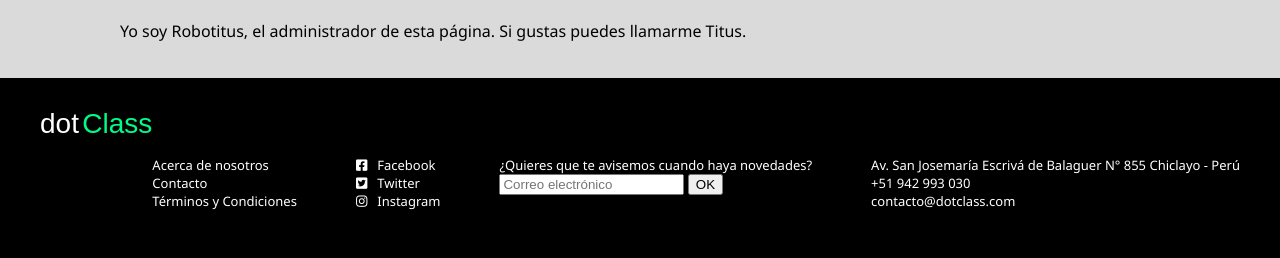
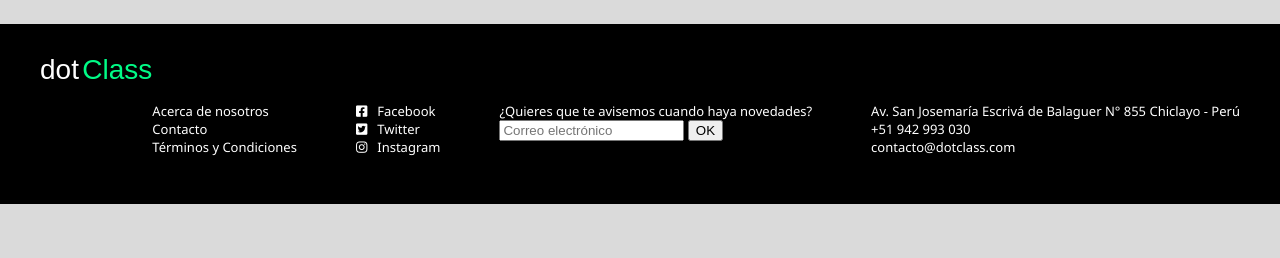
Before and after one commit to andleo17/dotClass, a PHP site: page /html/blog_content.html in a window 1280 px wide. Shown: the part 2205-2463 px from the top of the page. After the commit the page ends 2409 px from the top, so only its background shows below. Run offline with PHP 8.4, Linux system fonts and the light colour scheme; some libraries are stand-ins or nearby versions.

Commit message:
regresando height 100% - ref nueva imagen - color de a

```diff
--- a/css/style.css
+++ b/css/style.css
@@ -5,7 +5,7 @@ html, body {
     background-color: #DADADA;
     display: flex;
     flex-direction: column;
-    /* height: 100%; */
+    height: 100%;
 }
 
 nav {
@@ -677,7 +677,9 @@ align-items: center;
 margin: 15px 0;
 }
 
-
+.post_pop a, .cursos_top a {
+  color: #004D40;
+}
 
 /*--------------------------------------------------------------------------------------------------------*/
 
--- a/html/blog_content.html
+++ b/html/blog_content.html
@@ -80,7 +80,7 @@
 
         </div>
         <aside>
-            <ul>
+
                 <li>CURSOS TOP</li>
                 <ul class="cursos_top">
                     <li> <a href="">Cursos de Java</a> </li>
@@ -104,22 +104,21 @@
                 <hr>
                 <li >POSTS RELACIONADOS</li>
                     <ul class="post_pop">
-                        <li> <img src="https://www.robotitus.com/wp-content/uploads/2018/07/is-autism-a-kind-of-brain-damage-351x185.jpg" alt="post"> <a
+                        <li> <img src="https://www.robotitus.com/wp-content/uploads/2019/06/061219_cw_europa_feat-351x185.jpg" alt="post"> <a
                                 href="">Como construir una app para iPhone con Scratch </a></li>
-                        <li> <img src="https://www.robotitus.com/wp-content/uploads/2018/07/is-autism-a-kind-of-brain-damage-351x185.jpg" alt="post"> <a
+                        <li> <img src="https://www.robotitus.com/wp-content/uploads/2019/06/061219_cw_europa_feat-351x185.jpg" alt="post"> <a
                                 href="">Diez lenguajes de programacion</a></li>
-                        <li> <img src="https://www.robotitus.com/wp-content/uploads/2018/07/is-autism-a-kind-of-brain-damage-351x185.jpg" alt="post"> <a
+                        <li> <img src="https://www.robotitus.com/wp-content/uploads/2019/06/061219_cw_europa_feat-351x185.jpg" alt="post"> <a
                                 href="">Diez lenguajes de programacion</a></li>
-                        <li> <img src="https://www.robotitus.com/wp-content/uploads/2018/07/is-autism-a-kind-of-brain-damage-351x185.jpg" alt="post"> <a
+                        <li> <img src="https://www.robotitus.com/wp-content/uploads/2019/06/061219_cw_europa_feat-351x185.jpg"" alt="post"> <a
                                 href="">Diez lenguajes de programacion</a></li>
                     </ul>
-            </ul>
+
         </aside>
         <div class="author_data">
             <h3>Acerca del autor</h3>
             <img src="https://www.robotitus.com/wp-content/uploads/2017/10/logo.png" alt="author">
             <!-- <span>Robotitus</span> -->
-            <p>Yo soy Robotitus, el administrador de esta página. Si gustas puedes llamarme Titus.</p>
         </div>
 
     </div>
```
